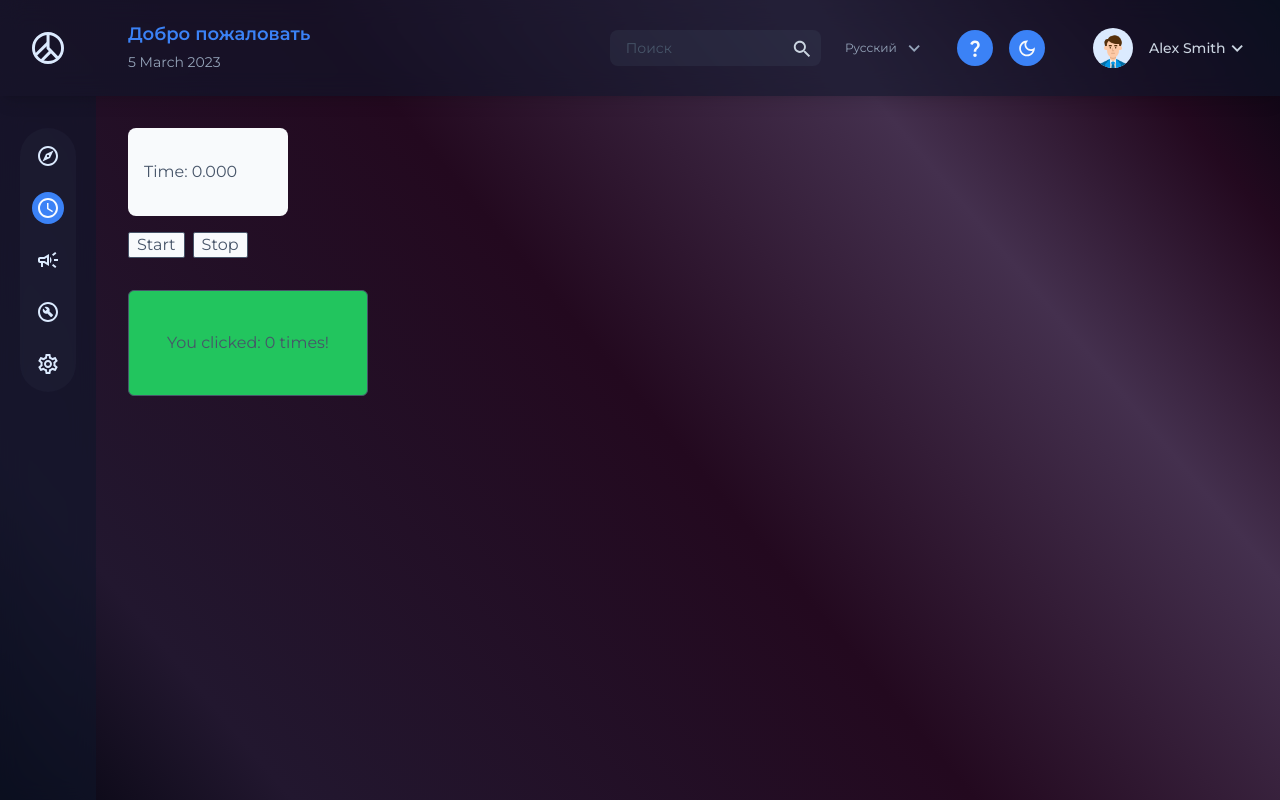
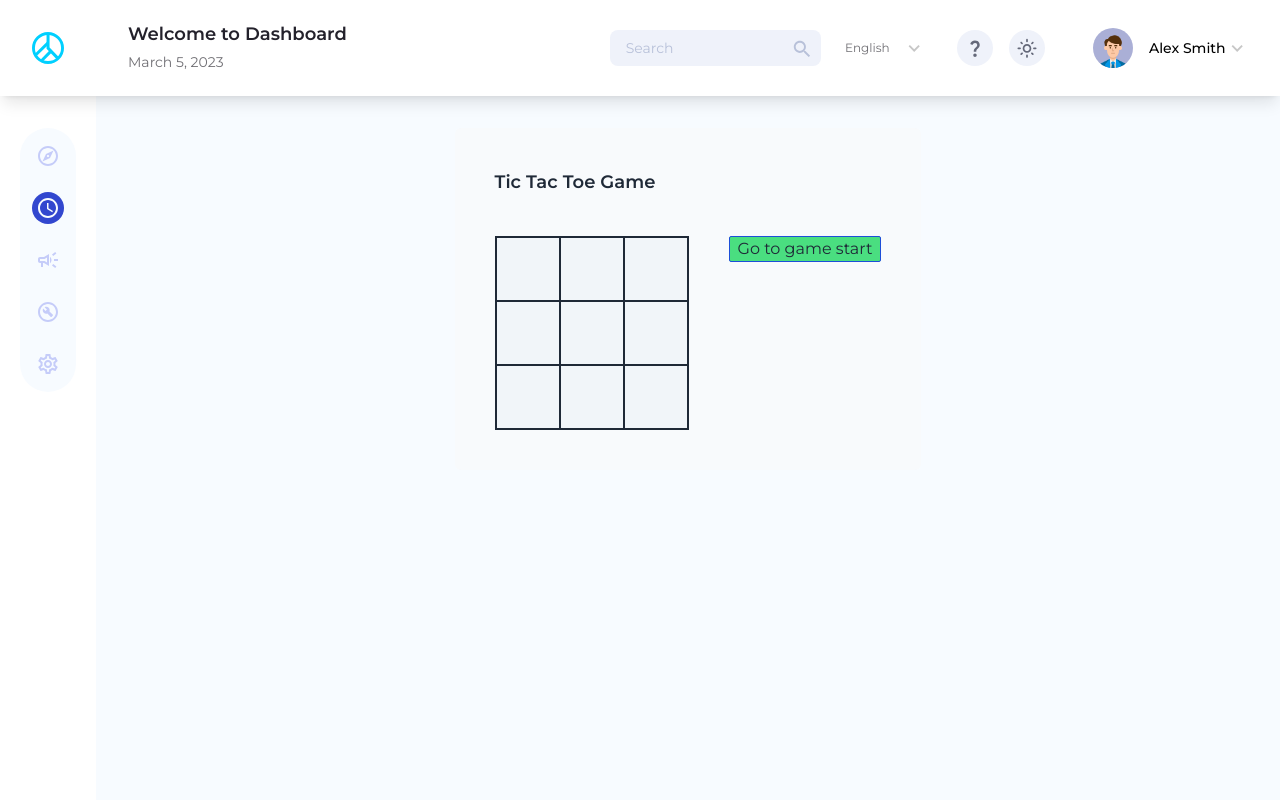
Before and after one commit to tsvetkovsergey/ofspace-social-dashboard, a React (Vite) app: page /schedule in a window 1280 px wide. Built offline with nearby package versions, Linux system fonts and the light colour scheme.

Commit message:
working on tic tac toe game just for fun

```diff
--- a/src/App.tsx
+++ b/src/App.tsx
@@ -1,19 +1,38 @@
+import { useMediaQuery } from '@mui/material';
 import { useEffect } from 'react';
 import { useTranslation } from 'react-i18next';
-import { useSelector } from 'react-redux';
+import { useDispatch, useSelector } from 'react-redux';
 import { Outlet } from 'react-router-dom';
 import Navbar from './layout/Navbar';
 import Sidebar from './layout/Sidebar';
 import { useAppSelector } from './store/hooks';
-import { selectLanguage } from './store/settingsSlice';
-import { selectMode } from './store/themeSlice';
+import { selectLanguage, setLanguage } from './store/settingsSlice';
+import { selectMode, setMode } from './store/themeSlice';
+import { Language } from './Types/Settings';
 import { ThemeMode } from './Types/Theme';
 
 function App() {
+  const systemThemeIsDark = useMediaQuery('(prefers-color-scheme: dark)');
   const mode = useAppSelector(selectMode);
   const { i18n } = useTranslation();
   const language = useSelector(selectLanguage);
+  const dispatch = useDispatch();
 
+  // Set Initial Theme Settings
+  useEffect(() => {
+    const systemMode = systemThemeIsDark ? ThemeMode.Dark : ThemeMode.Light;
+    dispatch(setMode(systemMode));
+  }, []);
+
+  // Set Initial Language Settings
+  useEffect(() => {
+    const systemLanguage = navigator.language.startsWith('ru')
+      ? Language.Russian
+      : Language.English;
+    dispatch(setLanguage(systemLanguage));
+  }, []);
+
+  // Set document bg based on theme
   useEffect(() => {
     if (mode === ThemeMode.Dark) {
       document.documentElement.style.backgroundColor = '#22172f';
@@ -24,7 +43,7 @@ function App() {
     }
   }, [mode]);
 
-  // Set language for this app
+  // Set language for i18n
   useEffect(() => {
     i18n.changeLanguage(language);
   }, [language]);
--- /dev/null
+++ b/src/components/Experiment/Tic-Tac-Toe/Board.tsx
@@ -0,0 +1,26 @@
+import { GameState } from './Game';
+import Square from './Square';
+
+type Props = {
+  gameState: GameState;
+  handleSquareClick: (index: number) => void;
+};
+
+const Board = ({ gameState, handleSquareClick }: Props) => {
+  return (
+    <div className="grid h-min w-min grid-cols-[repeat(3,4rem)] grid-rows-[repeat(3,4rem)] border border-gray-800">
+      {gameState.map((squareState, index) => {
+        return (
+          <Square
+            key={index}
+            index={index}
+            state={squareState}
+            handleClick={handleSquareClick}
+          />
+        );
+      })}
+    </div>
+  );
+};
+
+export default Board;
--- /dev/null
+++ b/src/components/Experiment/Tic-Tac-Toe/Game.tsx
@@ -0,0 +1,103 @@
+import { useRef, useState } from 'react';
+import Board from './Board';
+import History from './History';
+
+export type GameState = string[];
+
+const initialGameState: GameState = new Array(9).fill('');
+
+const winCombinations = [
+  [0, 1, 2],
+  [3, 4, 5],
+  [6, 7, 8],
+  [0, 3, 6],
+  [1, 4, 7],
+  [2, 5, 8],
+  [0, 4, 8],
+  [2, 4, 6],
+];
+
+const Game = () => {
+  const [gameState, setGameState] = useState(initialGameState);
+  const [prevGameState, setPrevGameState] = useState(initialGameState);
+  // const [isXNext, setIsXNext] = useState(true);
+  const [history, setHistory] = useState<GameState[]>([initialGameState]);
+  const [historyPosition, setHistoryPosition] = useState(0);
+  const isPlayingRef = useRef(true);
+
+  const handleHistoryClick = (gameState: GameState, index: number) => {
+    setHistoryPosition(index);
+    setGameState(gameState);
+  };
+
+  const handleSquareClick = (clickedIndex: number) => {
+    // If game is finished or square is not empty do nothing
+    if (!isPlayingRef.current || gameState[clickedIndex]) return;
+
+    // Make move and update game state
+    const isXNext = historyPosition % 2 === 0;
+    const updatedGameState = gameState.map((sq, index) =>
+      index === clickedIndex ? (isXNext ? 'X' : 'O') : sq
+    );
+
+    // Update game state
+    setGameState(updatedGameState);
+
+    // Update history
+    addToHistory(updatedGameState);
+
+    // Define who plays next 'X' or 'O'
+    // setIsXNext((curState) => !curState);
+  };
+
+  const checkGameStatus = () => {
+    // Compare current positions on board
+    // with win combinations
+    winCombinations.forEach((combination) => {
+      if (
+        gameState[combination[0]] &&
+        gameState[combination[0]] === gameState[combination[1]] &&
+        gameState[combination[0]] === gameState[combination[2]]
+      ) {
+        alert(`${gameState[combination[0]]} win!!!`);
+        isPlayingRef.current = false;
+      }
+    });
+  };
+
+  const addToHistory = (gameStateToAdd: GameState) => {
+    // If you are in the last move just
+    // update your history and position
+    if (historyPosition === history.length - 1) {
+      setHistoryPosition(history.length);
+      setHistory([...history, gameStateToAdd]);
+    }
+    // If you are not in the last move
+    // remove last moves
+    if (historyPosition < history.length - 1) {
+      setHistory(
+        history.slice(0, historyPosition + 1).concat([gameStateToAdd])
+      );
+      setHistoryPosition(historyPosition + 1);
+    }
+  };
+
+  // If game not finished and gameState has changed
+  // check game status
+  if (isPlayingRef.current && gameState !== prevGameState) {
+    checkGameStatus();
+    setPrevGameState(gameState);
+  }
+
+  return (
+    <div className="mx-auto w-max rounded-md bg-slate-50 p-10 text-gray-800">
+      <h1 className="mb-10 text-lg font-semibold">Tic Tac Toe Game</h1>
+      <div className="flex gap-10">
+        <Board gameState={gameState} handleSquareClick={handleSquareClick} />
+        <History history={history} handleClick={handleHistoryClick} />
+      </div>
+    </div>
+  );
+};
+
+export default Game;
--- /dev/null
+++ b/src/components/Experiment/Tic-Tac-Toe/History.tsx
@@ -0,0 +1,26 @@
+import { GameState } from './Game';
+
+type Props = {
+  history: GameState[];
+  handleClick: (gameState: GameState, index: number) => void;
+};
+
+const History = ({ history, handleClick }: Props) => {
+  return (
+    <div className="flex flex-col gap-2">
+      {history.map((gameState, index) => {
+        return (
+          <button
+            key={index}
+            onClick={handleClick.bind(null, gameState, index)}
+            className="rounded-sm border border-blue-700 bg-green-400 px-2 hover:bg-green-300 active:bg-green-400"
+          >
+            Go to {index === 0 ? 'game start' : `move #${index}`}
+          </button>
+        );
+      })}
+    </div>
+  );
+};
+
+export default History;
--- /dev/null
+++ b/src/components/Experiment/Tic-Tac-Toe/Square.tsx
@@ -0,0 +1,20 @@
+import React from 'react';
+
+type Props = {
+  index: number;
+  state: string;
+  handleClick: (index: number) => void;
+};
+
+const Square = ({ index, state, handleClick }: Props) => {
+  return (
+    <button
+      className="border border-gray-800 bg-slate-100 hover:bg-slate-200 active:bg-slate-300"
+      onClick={handleClick.bind(null, index)}
+    >
+      {state}
+    </button>
+  );
+};
+
+export default Square;
--- a/src/layout/Navbar.tsx
+++ b/src/layout/Navbar.tsx
@@ -100,13 +100,24 @@ const Navbar = () => {
           <h1 className="text-lg font-bold text-typo-800 dark:text-blue-500">
             {t('Welcome to Dashboard')}
           </h1>
+          {/* Data */}
           {/* button styles for hover */}
           {/* transition hover:bg-primary-200 hover:shadow-lg dark:hover:bg-blue-500 dark:hover:text-white dark:hover:shadow-none */}
           <div className="-ml-2 flex items-center rounded-lg py-1 px-2 text-typo-600 dark:text-slate-400">
-            <p className="text-sm">{`${date.getDate()} ${date.toLocaleDateString(
+            {/* <p className="text-sm">{`${date.getDate()} ${date.toLocaleDateString(
               'en',
               { month: 'long' }
-            )} ${date.getFullYear()}`}</p>
+            )} ${date.getFullYear()}`}</p> */}
+            <p className="text-sm">
+              {new Date().toLocaleDateString(
+                language === Language.Russian ? 'ru-RU' : 'en-US',
+                {
+                  year: 'numeric',
+                  month: 'long',
+                  day: 'numeric',
+                }
+              )}
+            </p>
             {/* <ExpandMoreIconComponent /> */}
           </div>
         </div>
--- a/src/pages/Schedule.tsx
+++ b/src/pages/Schedule.tsx
@@ -1,11 +1,12 @@
-import UseRefExperiment from '../components/Experiment/useRefExperiment/UseRefExperiment';
+import Game from '../components/Experiment/Tic-Tac-Toe/Game';
+import UseRefExperiment from '../components/Experiment/UseRefExperiment/UseRefExperiment';
 
 type Props = {};
 
 const Schedule = (props: Props) => {
   return (
     <div>
-      <UseRefExperiment />
+      <Game />
     </div>
   );
 };
--- a/src/store/settingsSlice.ts
+++ b/src/store/settingsSlice.ts
@@ -10,7 +10,7 @@ import {
 } from '../Types/Settings';
 import { RootState } from './store';
 
-interface InitialStateTypes {
+interface stateTypes {
   language: Language;
   responseTimeChart: ResponseTime;
   pagesActivityChart: PagesActivity;
@@ -19,7 +19,8 @@ interface InitialStateTypes {
   highViewGrid: HighViewDataGrid;
 }
 
-const initialState: InitialStateTypes = {
+// Initial State
+const initialState: stateTypes = {
   language: Language.Russian,
   responseTimeChart: ResponseTime.Monthly,
   pagesActivityChart: PagesActivity.Monthly,
@@ -33,6 +34,7 @@ const initialState: InitialStateTypes = {
   },
 };
 
+// Reducers
 export const settingsSlice = createSlice({
   name: 'settings',
   initialState,
--- a/src/store/themeSlice.ts
+++ b/src/store/themeSlice.ts
@@ -6,10 +6,12 @@ interface ThemeState {
   mode: ThemeMode;
 }
 
+// Initial State
 const initialState: ThemeState = {
-  mode: ThemeMode.Dark,
+  mode: ThemeMode.Light,
 };
 
+// Reducers
 export const themeSlice = createSlice({
   name: 'theme',
   initialState,
```
